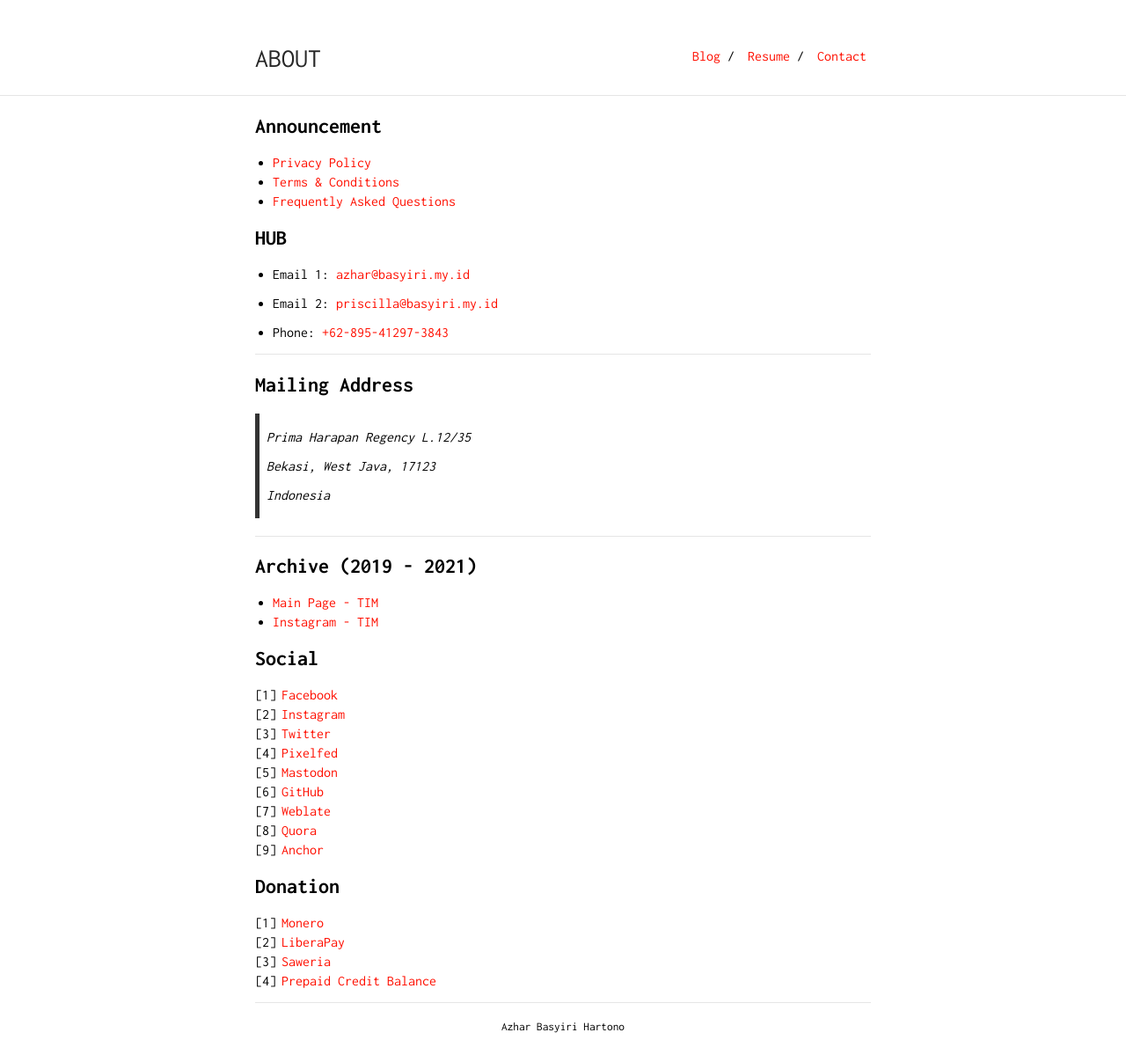
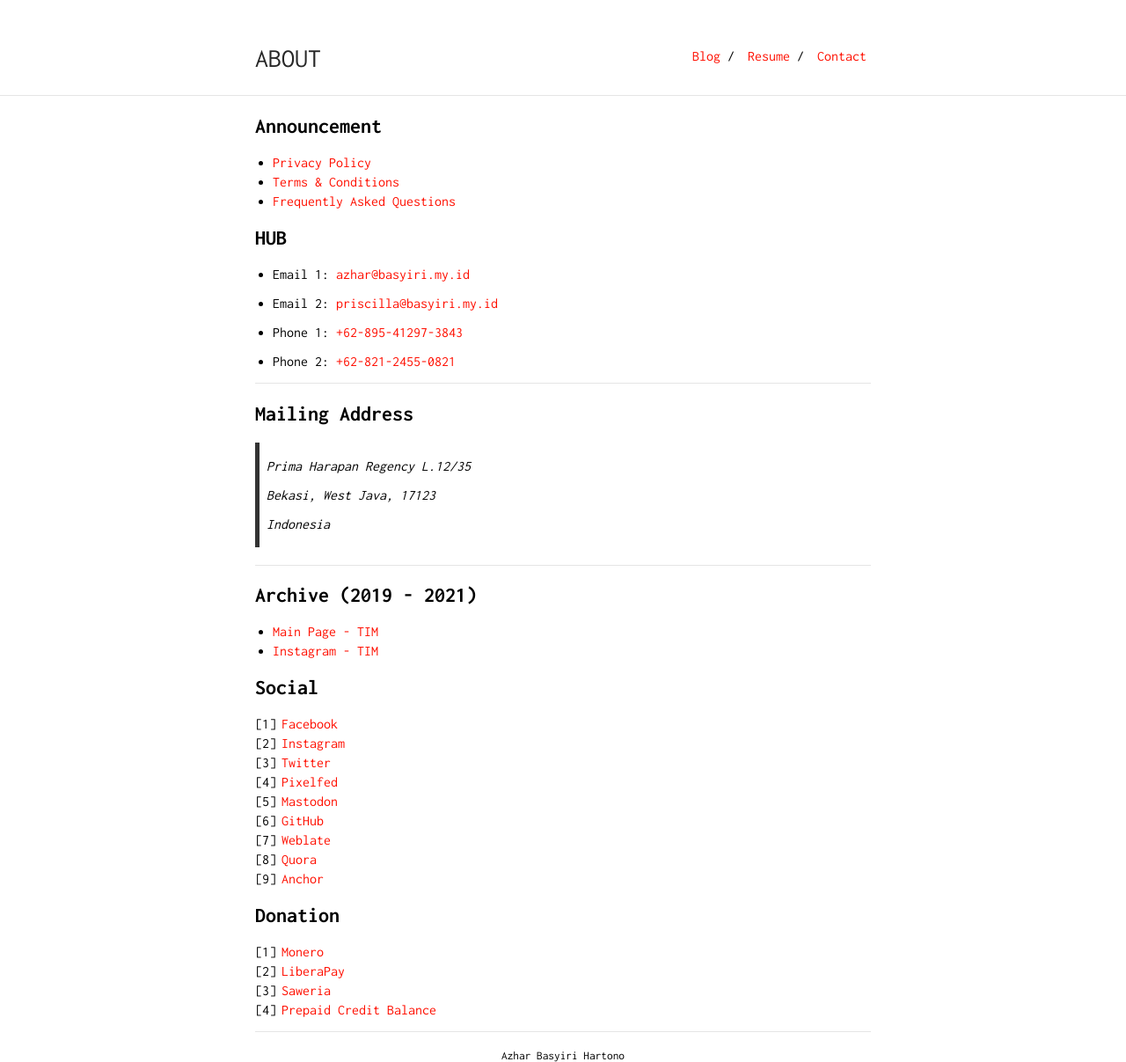
Before and after one commit to intrapegasus/en, a Jekyll site: the page built from contact.md, in a window 1280 px wide. Shown: the whole page at 88% size. Built offline with Jekyll 4.4.1, drawn with Linux system fonts in a browser that asks for light colours; our own code applies the rules of GitHub Pages for plain Markdown files; before the commit the page ends 1174 px from its top, so only the background shows below that.

Commit message:
Update contact.md

```diff
--- a/contact.md
+++ b/contact.md
@@ -15,7 +15,9 @@ is_contact: true
 
 * Email 2: [priscilla@basyiri.my.id](mailto:priscilla@basyiri.my.id)
 
-* Phone: [+62-895-41297-3843](tel:+62-895-41297-3843)
+* Phone 1: [+62-895-41297-3843](tel:+62-895-41297-3843)
+
+* Phone 2: [+62-821-2455-0821](tel:+62-821-2455-0821)
 
 ---
 
```
